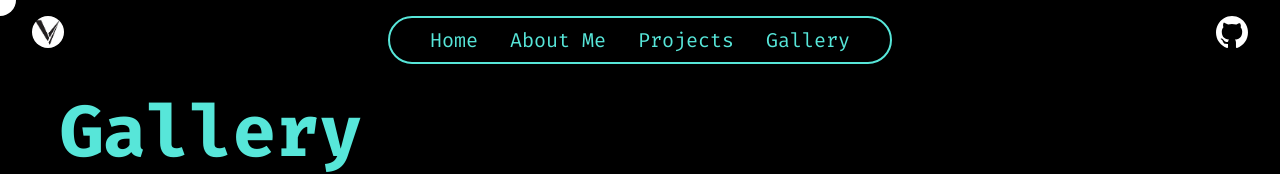
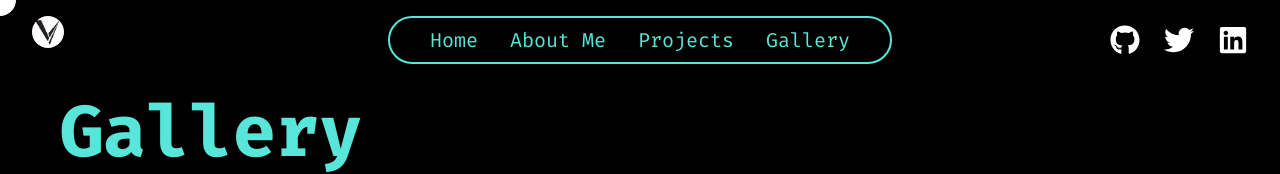
Before and after one commit to vishalchaurasia10/portfolio-website, a Next.js app: page /gallery in a window 1280 px wide. Shown: the top 174 px of the page. Built offline with nearby package versions, Linux system fonts and the light colour scheme; no server answers.

Commit message:
added social links in navbar

```diff
--- a/src/components/Content/Contact.jsx
+++ b/src/components/Content/Contact.jsx
@@ -58,6 +58,9 @@ const Contact = () => {
           transition={{ duration: 0.5 }}
           className='wrapper fixed inset-0 backdrop-blur-md bottom-0 z-30 h-screen flex items-center justify-center w-full pt-28 pb-20 md:pt-40 lg:pt-32 px-3'>
           <div className="messageWrapper font-firaCode text-white border border-white bg-black lg:w-1/2 rounded-2xl p-6 md:p-8">
+            <div className="heading py-5 flex items-center space-x-4">
+              <h1 className='text-5xl md:text-6xl font-extrabold text-[#57E6D9]'>Message me</h1>
+            </div>
             <form
               onSubmit={(e) => {
                 if (!checkValidity()) {
--- a/src/components/Content/PreviewImages.jsx
+++ b/src/components/Content/PreviewImages.jsx
@@ -10,7 +10,7 @@ const PreviewImages = ({ images, setShowMore }) => {
 
     return (
         <>
-            <FaTimesCircle onClick={() => { setShowMore(false) }} className='absolute z-40 top-32 right-0 text-3xl text-white cursor-pointer' />
+            <FaTimesCircle onClick={() => { setShowMore(false) }} className='absolute z-[29] top-32 right-0 text-3xl text-white cursor-pointer' />
             <div className="wrapper h-screen overflow-hidden flex items-center justify-center bg-black">
                 <Swiper className='mySwiper lg:w-1/2 h-fit rounded-lg shadow-[#382b16]'
                     grabCursor={true}
--- a/src/components/Layout/Cursor.jsx
+++ b/src/components/Layout/Cursor.jsx
@@ -49,12 +49,12 @@ const Cursor = () => {
             backgroundColor: "#57E6D9",
             mixBlendMode: "difference",
         },
-        images: {
-            height: 120,
-            width: 120,
-            x: mousePostition.x - 40,
-            y: mousePostition.y - 40,
-            backgroundColor: "#E966A0",
+        navbarSmall: {
+            height: 80,
+            width: 80,
+            x: mousePostition.x - 20,
+            y: mousePostition.y - 20,
+            backgroundColor: "#FFCCCC",
             mixBlendMode: "difference",
         },
     }
--- a/src/components/Layout/Navbar.jsx
+++ b/src/components/Layout/Navbar.jsx
@@ -1,7 +1,5 @@
 import React, { useContext, useState } from 'react'
 import { motion } from 'framer-motion'
-import Lottie from 'lottie-react'
-import githubLogo from '@/assets/animations/githubLogo'
 import Image from 'next/image'
 import Link from 'next/link'
 import { FaGithub, FaLinkedin, FaTwitter } from 'react-icons/fa';
@@ -11,7 +9,7 @@ import { useRouter } from 'next/router'
 const Navbar = () => {
 
     const MouseVariantsContext = useContext(mouseVariantsContext);
-    const { navbarEnter, textLeave } = MouseVariantsContext;
+    const { navbarEnter, navbarSmallEnter , textLeave } = MouseVariantsContext;
     const [isOpen, setIsOpen] = useState(false)
     const router = useRouter();
 
@@ -55,11 +53,23 @@ const Navbar = () => {
                     </ul>
                 </div>
 
-                <div className="right md:relative md:-top-2 flex justify-end items-center w-1/2 md:w-1/4 pr-4 md:pr-8">
-                    <div className="logoWrapper flex items-center">
-                        <Link className='pr-4 md:pr-0' target='_blank' href='https://github.com/vishalchaurasia10' >
-                            <Lottie className='h-8 w-8 hidden md:block' animationData={githubLogo} />
-                        </Link>
+                <div className="right md:relative flex justify-end items-center w-1/2 md:w-1/4 pr-4 lg:pr-8">
+                    <div className="logoWrapper hidden md:flex items-center space-x-2 lg:space-x-6 justify-end">
+                        <li className="flex items-center">
+                            <Link target='_blank' href='https://github.com/vishalchaurasia10'>
+                                <FaGithub onMouseEnter={navbarSmallEnter} onMouseLeave={textLeave} className='text-2xl lg:text-3xl text-white' />
+                            </Link>
+                        </li>
+                        <li className='flex items-center'>
+                            <Link target='_blank' href='https://twitter.com/vishalstwt'>
+                                <FaTwitter onMouseEnter={navbarSmallEnter} onMouseLeave={textLeave} className='text-2xl lg:text-3xl text-white' />
+                            </Link>
+                        </li>
+                        <li className='flex items-center'>
+                            <Link target='_blank' href='https://www.linkedin.com/in/vishalchaurasia10/'>
+                                <FaLinkedin onMouseEnter={navbarSmallEnter} onMouseLeave={textLeave} className='text-2xl lg:text-3xl text-white' />
+                            </Link>
+                        </li>
                     </div>
                     <div className="hamburger md:hidden flex flex-col space-y-1" onClick={handleHamburgerClick}>
                         <motion.div
--- a/src/context/mouseVariants/MouseVariantsState.js
+++ b/src/context/mouseVariants/MouseVariantsState.js
@@ -17,6 +17,10 @@ const MouseVariantsState = (props) => {
         setCursorVariant('navbar');
     }
 
+    const navbarSmallEnter = () => {
+        setCursorVariant('navbarSmall');
+    }
+
     const buttonEnter = () => {
         setCursorVariant('button');
     }
@@ -26,7 +30,7 @@ const MouseVariantsState = (props) => {
     }
 
     return (
-        <MouseVariantsContext.Provider value={{ cursorVariant, setCursorVariant, textEnter, textLeave, navbarEnter, buttonEnter, importantEnter }}>
+        <MouseVariantsContext.Provider value={{ cursorVariant, setCursorVariant, textEnter, textLeave, navbarEnter, buttonEnter, importantEnter, navbarSmallEnter }}>
             {props.children}
         </MouseVariantsContext.Provider>
     )
```
